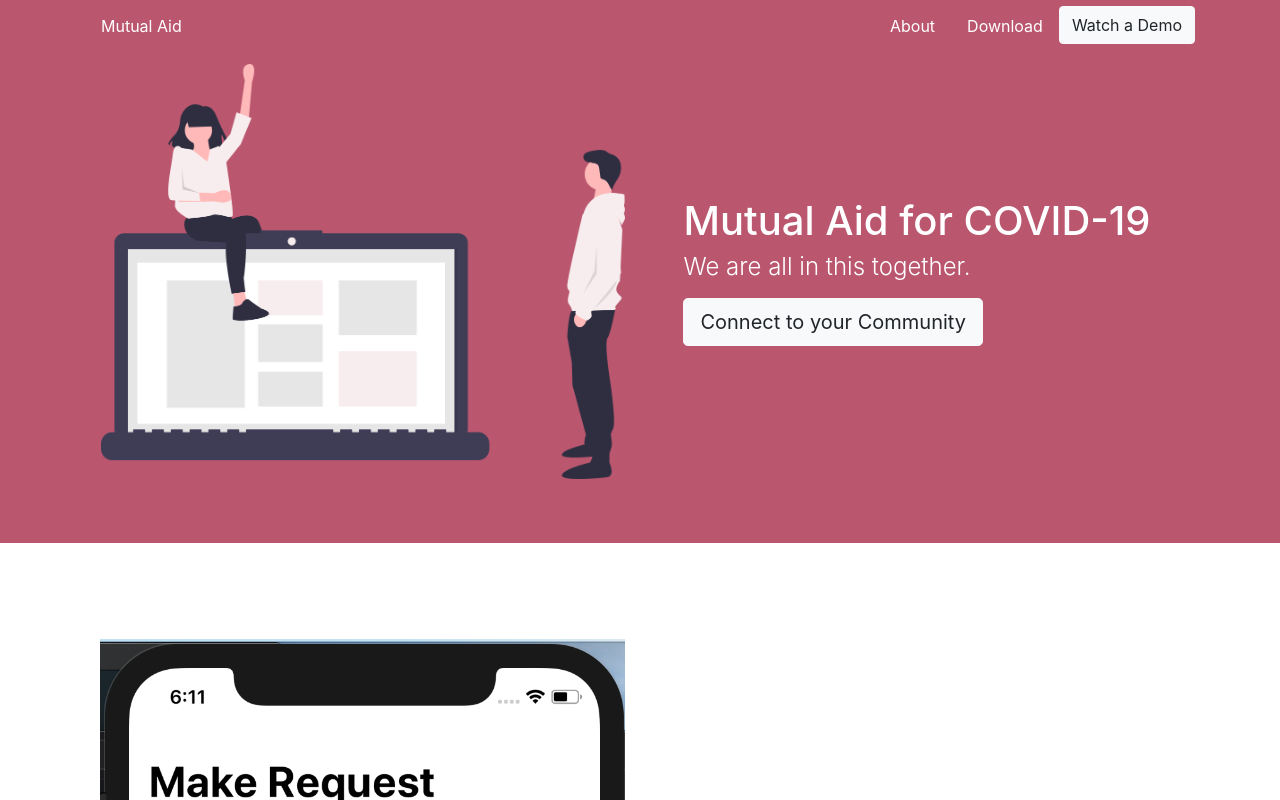
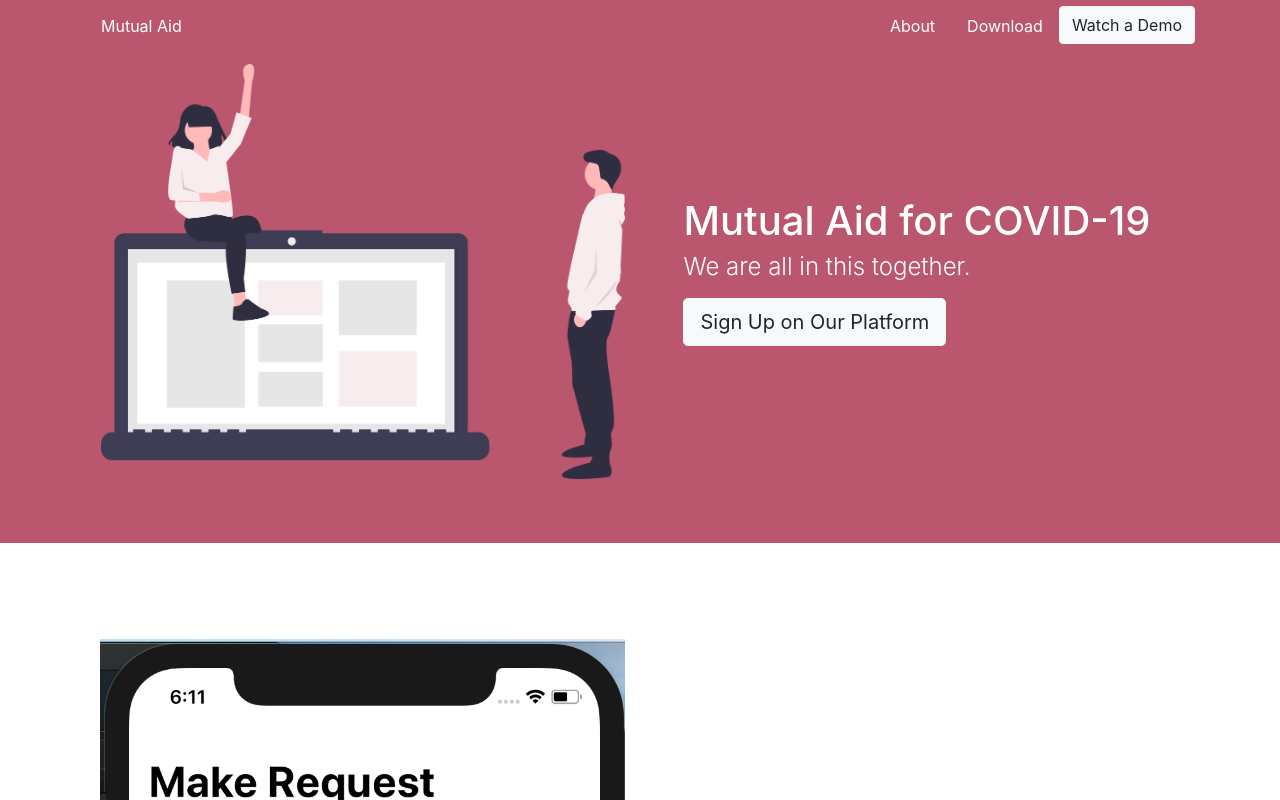
Before and after one commit to ishaansehgal99/Mutual_Aid, a React (Create React App) app: page / in a window 1280 px wide. Shown: the top 800 px of the page. Built offline with nearby package versions, Linux system fonts and the light colour scheme.

Commit message:
Fix messaging

```diff
--- a/src/Banner.js
+++ b/src/Banner.js
@@ -41,7 +41,7 @@ class Banner extends React.Component {
             <div className = "banner-text">
                 <h1> Mutual Aid for COVID-19 </h1>
                 <h4 className = "lighter-font top-margin"> We are all in this together. </h4>
-                <Button className = "top-margin" size = "lg" variant = "light" onClick = {this.MakeTfPopup}> Connect to your Community </Button>
+                <Button className = "top-margin" size = "lg" variant = "light" onClick = {this.MakeTfPopup}> Sign Up on Our Platform </Button>
             </div>
         );
     }
```
